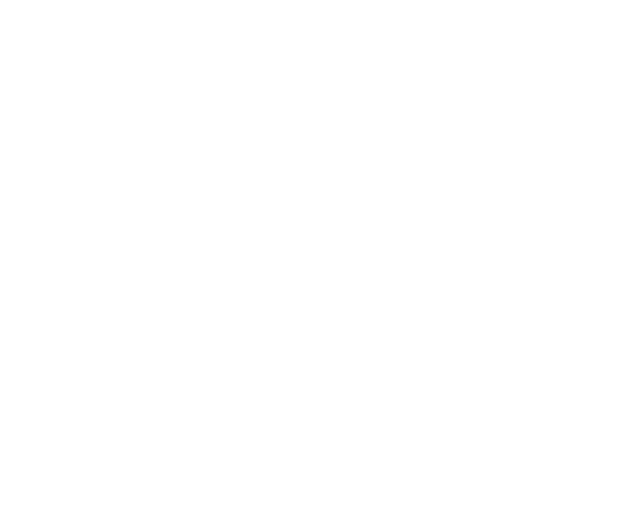
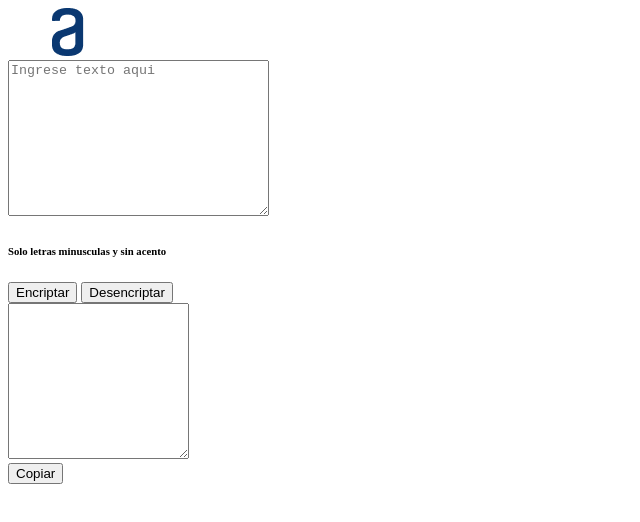
Before and after one commit to devAriza/challengeEncriptador, a plain HTML site: page index.html in a window 1280 px wide. Shown: the whole page, without its empty margins (0-640 px from the left). Drawn offline with Linux system fonts and the light colour scheme.

Commit message:
Agregar esqueleto de pag

```diff
--- a/index.html
+++ b/index.html
@@ -6,6 +6,35 @@
     <title>Encriptador de texto ONE</title>
 </head>
 <body>
+    <header>
+        <img src="asset/Logo.png" alt="logo Alura" class="logo">
+    </header>
+    <main>
+        <section>
+            <textarea class="text-area" cols="30" rows="10" placeholder="Ingrese texto aqui"></textarea>
+            <div>
+                <h6 class="informacion">
+                    Solo letras minusculas y sin acento
+                </h6>
+            </div>
+            <div class="botones">
+                <button class="btn-encriptar">
+                    Encriptar
+                </button>
+                <button class="btn-desencriptar">
+                    Desencriptar
+                </button>
+            </div>
+        </section>
+        <section>
+            <textarea cols="20" rows="10" class="mensaje"></textarea>
+            <div>
+                <button class="copiar">
+                    Copiar
+                </button>
+            </div>
+        </section>
+    </main>
 
 </body>
 </html>
```
